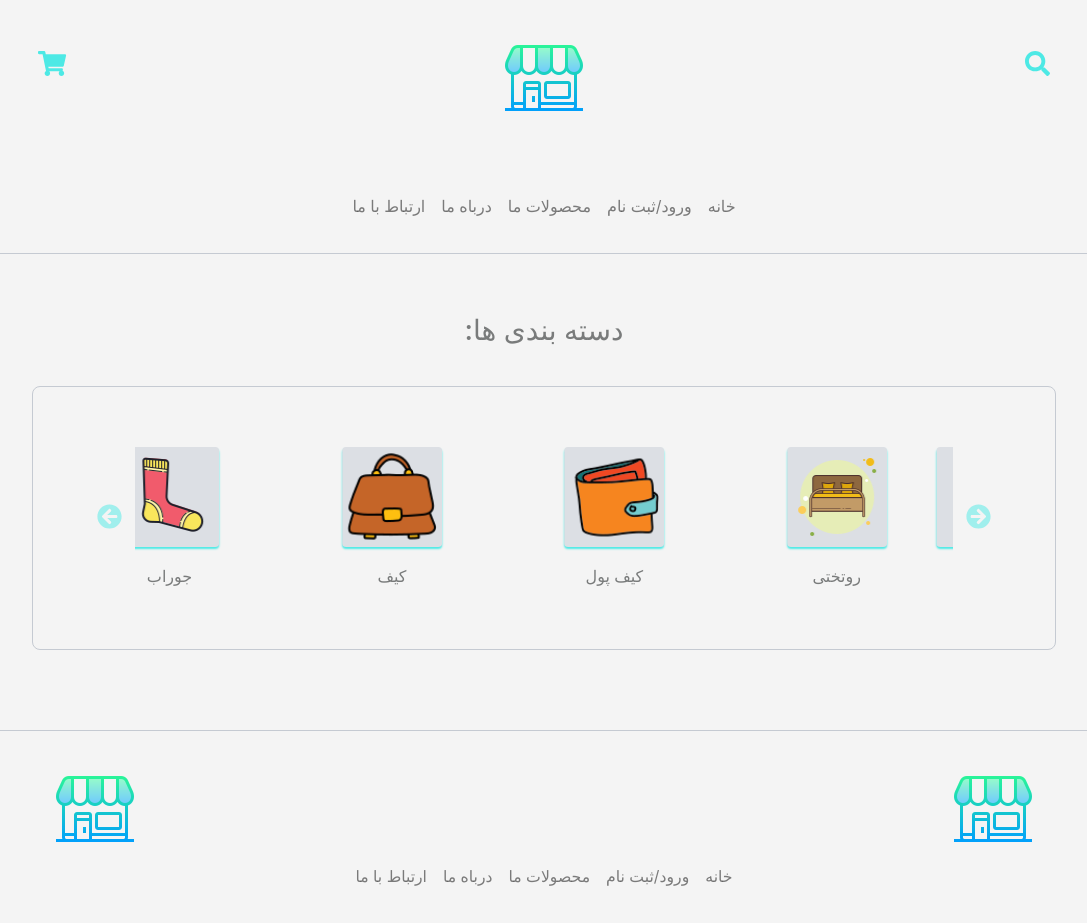
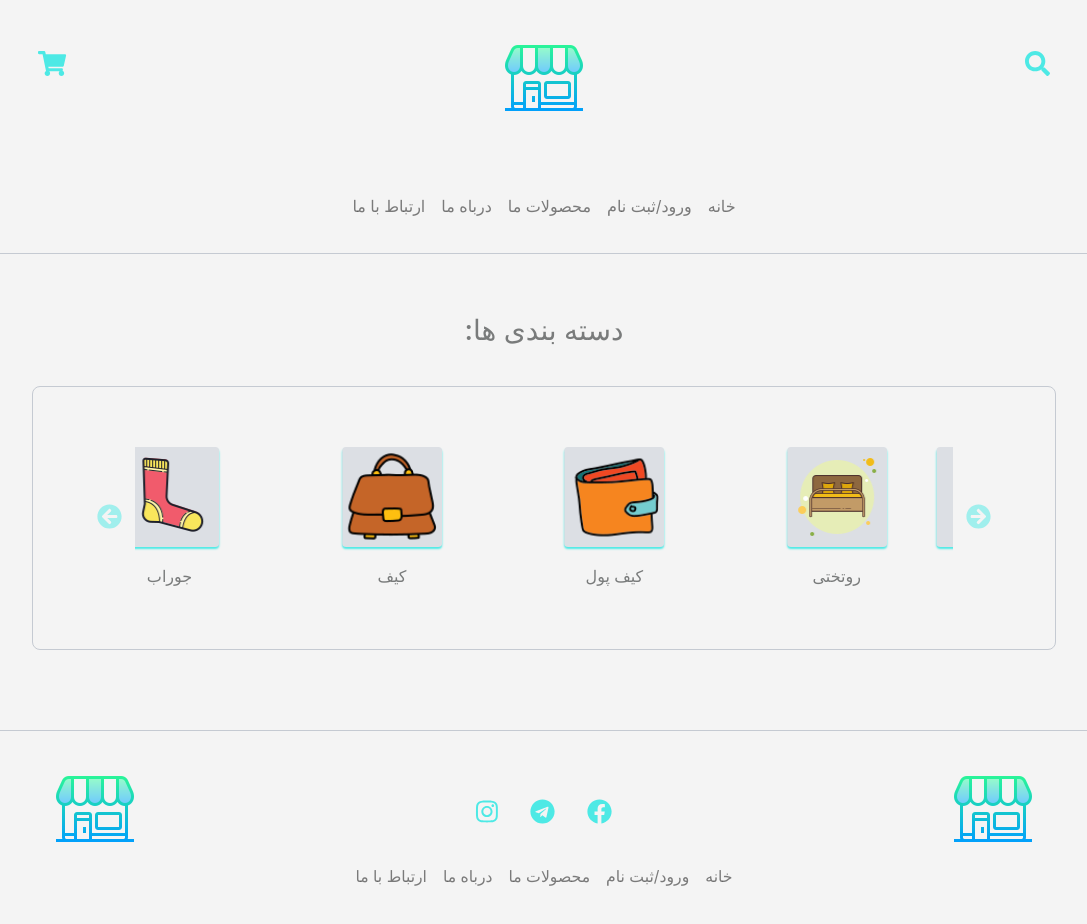
Before and after one commit to faezekeshmiri/internship-angular-project, an Angular app in the folder online-shop/: page /home in a window 1280 px wide. Shown: the top 924 px of the page, without its empty margins (96-1183 px from the left). Built offline with nearby package versions, Linux system fonts and the light colour scheme.

Commit message:
Edit footer component. Closes #6

```diff
--- a/online-shop/package.json
+++ b/online-shop/package.json
@@ -21,7 +21,7 @@
     "@angular/router": "~10.0.14",
     "@fortawesome/angular-fontawesome": "^0.7.0",
     "@fortawesome/fontawesome-svg-core": "^1.2.30",
-    "@fortawesome/free-brands-svg-icons": "^5.13.0",
+    "@fortawesome/free-brands-svg-icons": "^5.14.0",
     "@fortawesome/free-regular-svg-icons": "^5.14.0",
     "@fortawesome/free-solid-svg-icons": "^5.14.0",
     "@fortawesome/pro-duotone-svg-icons": "^5.13.0",
--- a/online-shop/src/app/footer/footer.component.css
+++ b/online-shop/src/app/footer/footer.component.css
@@ -3,6 +3,7 @@ footer{
 }
 .menu{
     padding: 0px;
+    padding-bottom: 20px;
 }
 
 .padding{
@@ -22,3 +23,10 @@ footer{
 .menu-list{
     text-align: center;
 }
+.my-icon{
+    color: #4DE9E5;
+    font-size: 25px;
+}
+.social-media{
+    padding-top: 25px;
+}
--- a/online-shop/src/app/footer/footer.component.html
+++ b/online-shop/src/app/footer/footer.component.html
@@ -3,6 +3,25 @@
     <div class="row justify-content-between no-gutters">
       <div class="col-4 item">
         <img src="assets/img/logo.png" class="mx-auto">
+      </div>
+      <div class="col-4 text-center">
+        <ul class="nav justify-content-center social-media">
+          <li class="nav-item">
+            <a class="nav-link" href="#">
+              <fa-icon [icon]="insta" class="mx-auto my-icon"></fa-icon>
+            </a>
+          </li>
+          <li class="nav-item">
+            <a class="nav-link" href="#">
+              <fa-icon [icon]="telegram" class="mx-auto my-icon"></fa-icon>
+            </a>
+          </li>
+          <li class="nav-item">
+            <a class="nav-link" href="#">
+              <fa-icon [icon]="facebook" class="mx-auto my-icon"></fa-icon>
+            </a>
+          </li>
+        </ul>
       </div>
       <div class="col-4 text-right" >
         <img src="assets/img/logo.png" class="mx-auto">
--- a/online-shop/src/app/footer/footer.component.ts
+++ b/online-shop/src/app/footer/footer.component.ts
@@ -1,5 +1,5 @@
 import { Component, OnInit } from '@angular/core';
-import { faShoppingCart, faSearch , faBars , faSignInAlt} from '@fortawesome/free-solid-svg-icons';
+import { faInstagram, faTelegram , faFacebook} from '@fortawesome/free-brands-svg-icons';
 
 @Component({
   selector: 'app-footer',
@@ -7,10 +7,9 @@ import { faShoppingCart, faSearch , faBars , faSignInAlt} from '@fortawesome/fre
   styleUrls: ['./footer.component.css']
 })
 export class FooterComponent implements OnInit {
-  faShoppingCart = faShoppingCart;
-  faSearch = faSearch;
-  faBars = faBars;
-  faSignInAlt = faSignInAlt;
+  insta = faInstagram;
+  telegram = faTelegram;
+  facebook = faFacebook;
   constructor() { }
 
   ngOnInit() {
```
Also changed, not shown: 1 other file (tests, documents, lock files or other folders).
